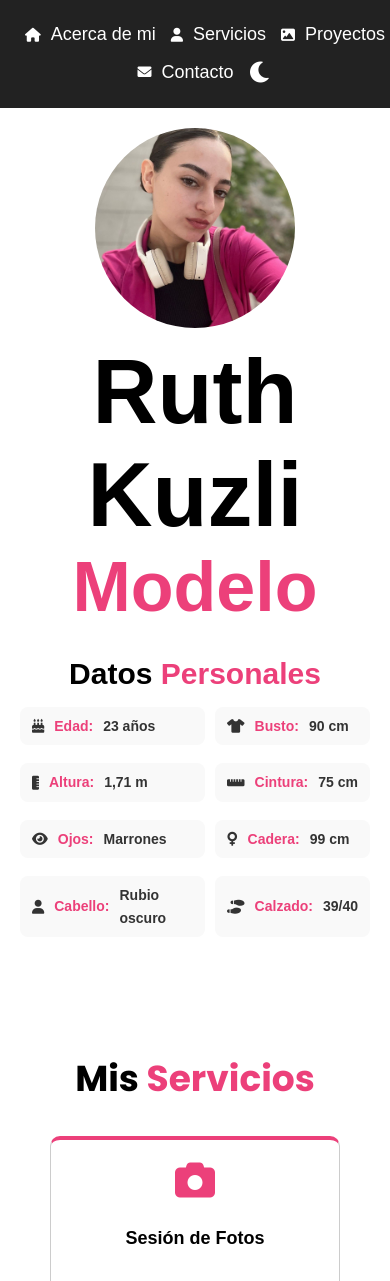
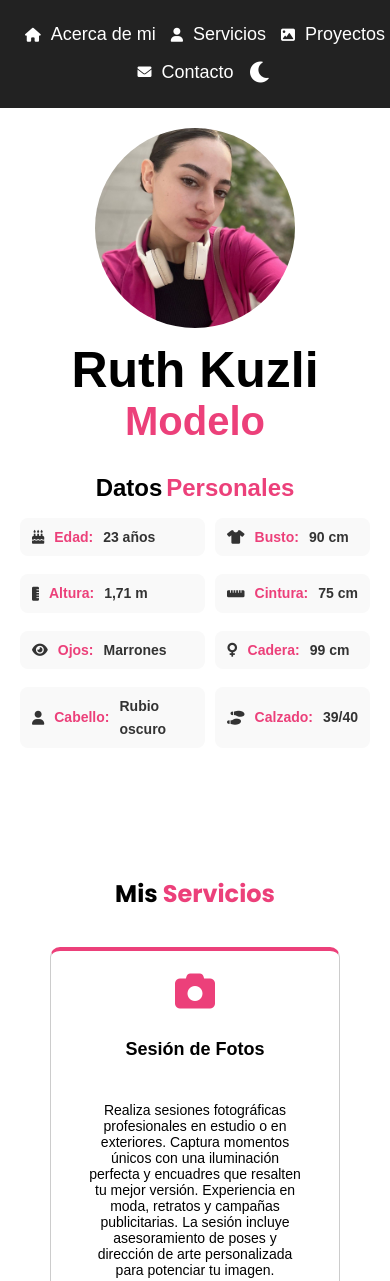
Before and after one commit to IgnacioSuarez10/portafolioRuthy, a plain HTML site: page index.html in a window 390 px wide. Shown: the top 1281 px of the page. Drawn offline with nearby package versions, Linux system fonts and the light colour scheme.

Commit message:
diseño responsivo y estilos cambiados

```diff
--- a/estilos.css
+++ b/estilos.css
@@ -355,9 +355,7 @@ button:hover {
     font-family: 'Poppins', sans-serif;
 }
 
-.section h2 span {
-    color: #ec407a;
-}
+
 
 #inicio {
     display: flex;
@@ -588,3 +586,57 @@ h2 {
 .social-icons a:hover {
     color: #555; /* Color al pasar el mouse */
 }
+/* Clases para los títulos en modo claro */
+.titulo-negro {
+    color: black; /* Negro en modo claro */
+    font-size: 30px; /* Ajusta el tamaño según sea necesario */
+}
+
+.titulo-rosa {
+    color: #ec407a; /* Rosa en modo claro */
+    font-size: 30px; /* Ajusta el tamaño según sea necesario */
+}
+
+/* Estilos para el modo oscuro */
+.dark-mode .titulo-negro {
+    color: white; /* Blanco en modo oscuro */
+}
+
+.dark-mode .titulo-rosa {
+    color: #ec407a; /* Rosa en modo oscuro (se mantiene igual) */
+}
+
+/* Estilos para los títulos grandes en la sección de inicio */
+#datosPerfil .hola {
+    font-size: 90px; /* Tamaño para "Ruth Kuzli" */
+    color: black; /* Negro en modo claro */
+}
+
+#datosPerfil .nombre {
+    font-size: 70px; /* Tamaño para "Modelo" */
+    color: #ec407a; /* Rosa en modo claro */
+}
+
+/* Modo oscuro para los títulos grandes */
+.dark-mode #datosPerfil .hola {
+    color: white; /* Blanco en modo oscuro */
+}
+
+.dark-mode #datosPerfil .nombre {
+    color: #ec407a; /* Rosa en modo oscuro (se mantiene igual) */
+}
+
+/* Media queries para responsividad */
+@media (max-width: 768px) {
+    #datosPerfil .hola {
+        font-size: 50px; /* Tamaño reducido para móviles */
+    }
+
+    #datosPerfil .nombre {
+        font-size: 40px; /* Tamaño reducido para móviles */
+    }
+
+    .titulo-negro, .titulo-rosa {
+        font-size: 24px; /* Tamaño reducido para móviles */
+    }
+}
--- a/index.html
+++ b/index.html
@@ -37,13 +37,13 @@
             <img src="fotos/perfil.jpg" alt="Foto de Perfil">
         </div>
         <div id="datosPerfil">
-            <span class="hola" style="color: black; font-size: 90px;"><b>Ruth Kuzli  </b></span><br>
-            <span class="nombre" style="color: #ec407a; font-size: 70px;"><b> Modelo </b> </span><br>
+            <span class="hola titulo-negro"><b>Ruth Kuzli</b></span><br>
+            <span class="nombre titulo-rosa"><b>Modelo</b></span><br>
         </div>
 
         <section id="biografia" class="section" >
-            <span style="color: black; font-size: 30px;"><b>Datos </b></span>
-            <span style="color: #ec407a; font-size: 30px;"><b>Personales</b> </span>
+            <span class="titulo-negro"><b>Datos</b></span>
+            <span class="titulo-rosa"><b>Personales</b></span>
             <div class="bio-container">
                 <ul class="info-personal">
 
@@ -64,7 +64,10 @@
     </section>
 
     <section id="servicios" class="section" data-aos="zoom-in" >
-        <h2><span style="color: black;">Mis</span> <span style="color: #ec407a;">Servicios</span></h2>
+        <h2>
+            <span class="titulo-negro"><b>Mis </b></span>
+            <span class="titulo-rosa"><b>Servicios</b></span>
+        </h2>
         <div class="services">
             <div class="service-box">
                 <i class="fa-solid fa-camera"></i>
@@ -90,7 +93,10 @@
     </section>
 
     <section id="galeria" class="section">
-        <h2><span style="color: black;">Últimos </span> <span style="color: #ec407a;">Proyectos</span></h2>
+        <h2>
+            <span class="titulo-negro">Últimos</span>
+            <span class="titulo-rosa">Proyectos</span>
+        </h2>
 
         <div class="slider">
             <div class="slide-track">
```
